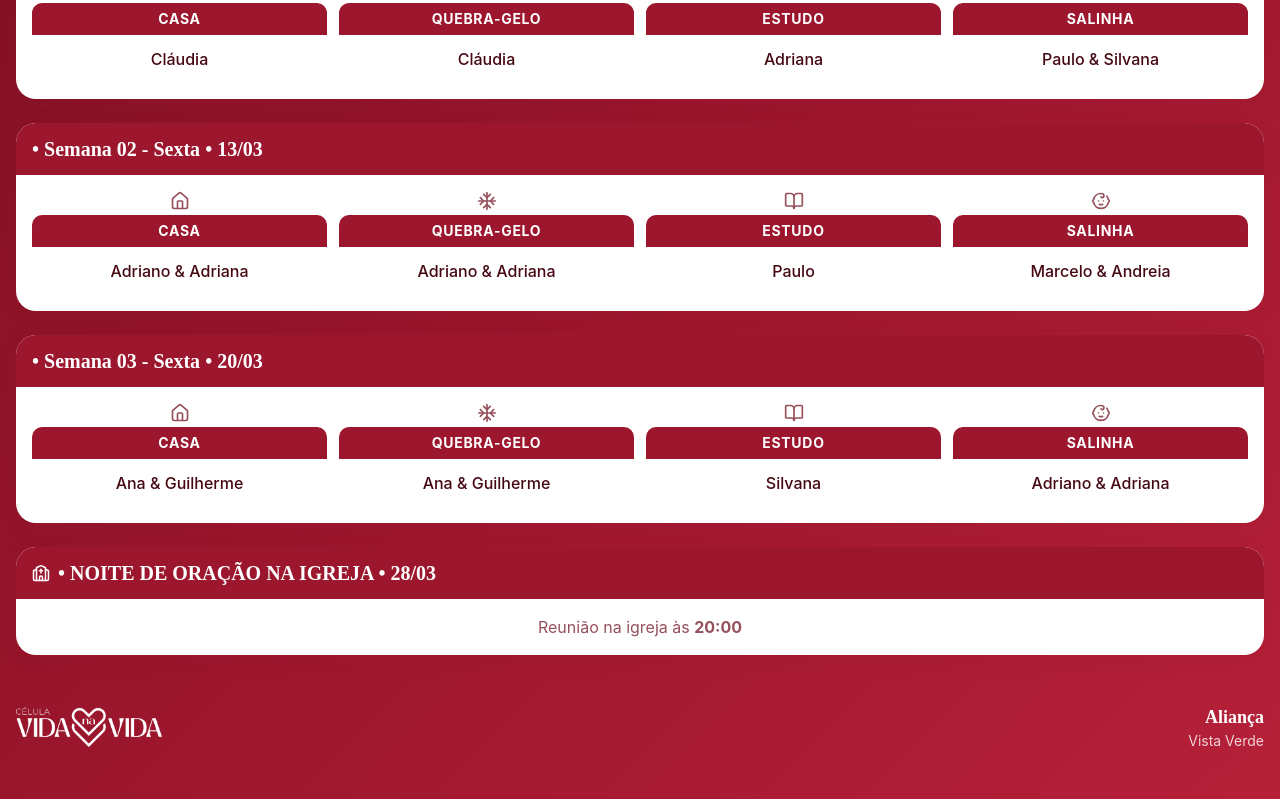
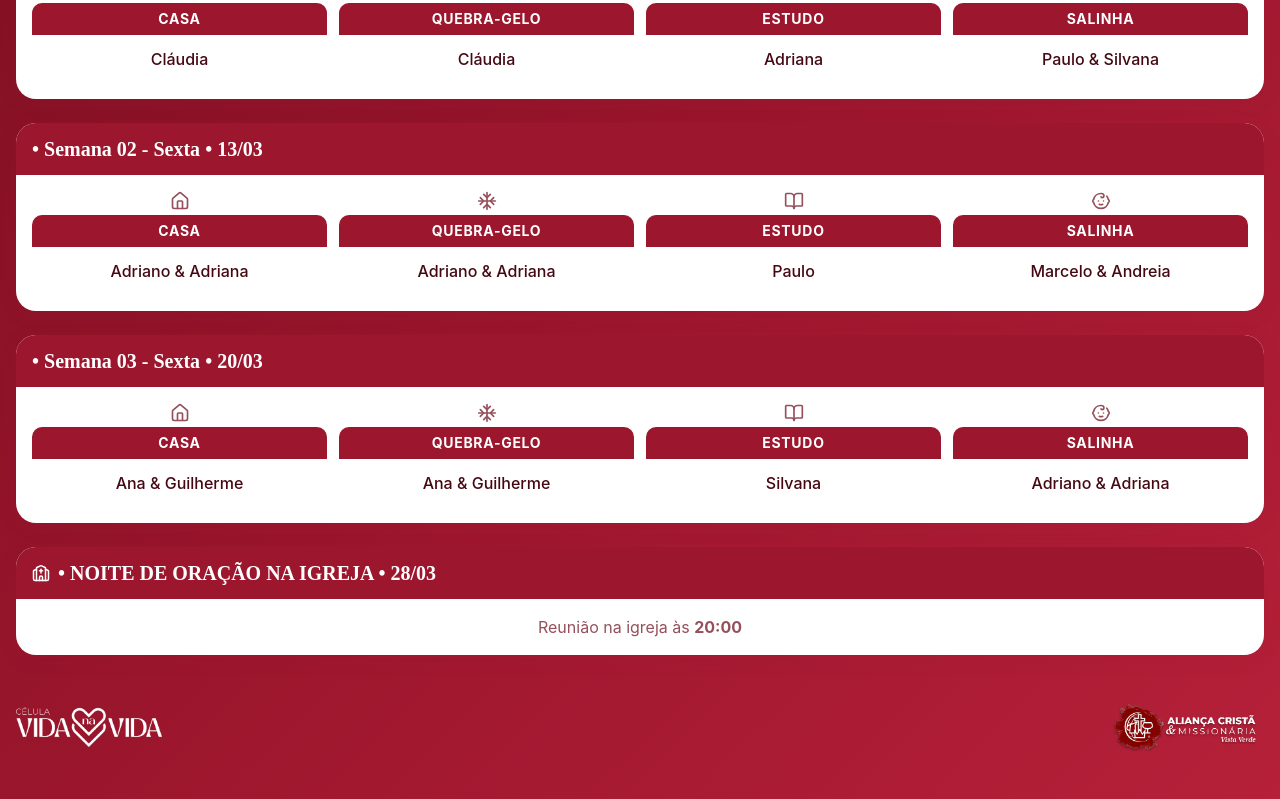
Before and after one commit to drineo11/celula-vida-na-vida, a React (Vite) app: page /escala in a window 1280 px wide. Shown: the part 245-1044 px from the top of the page. Built offline with nearby package versions, Linux system fonts and the light colour scheme; the HTML template or start-up script is replaced by a standard one.

Commit message:
feat: add MonthlyScheduleView component to display monthly cell group schedules.

```diff
--- a/src/components/MonthlySchedule.tsx
+++ b/src/components/MonthlySchedule.tsx
@@ -1,6 +1,7 @@
 import { Home, Snowflake, BookOpen, Baby, Church, Users, Globe } from "lucide-react";
 import { MonthlySchedule as MonthlyScheduleType, getMonthNamePT } from "@/lib/mockData";
 import { Logo } from "./Logo";
+import aliancaLogo from "@/assets/alianca-logo-white.png";
 import { parseDateSafe } from "@/lib/utils";
 
 interface MonthlyScheduleProps {
@@ -163,10 +164,11 @@ export function MonthlyScheduleView({ schedule }: MonthlyScheduleProps) {
         {/* Footer Logo */}
         <div className="flex items-center justify-between pt-6 pb-4">
           <Logo variant="light" size="md" />
-          <div className="text-primary-foreground text-right">
-            <p className="font-display font-bold text-lg">Aliança</p>
-            <p className="text-sm opacity-80">Vista Verde</p>
-          </div>
+          <img
+            src={aliancaLogo}
+            alt="Igreja Aliança Cristã & Missionária - Vista Verde"
+            className="h-12 w-auto"
+          />
         </div>
       </main>
     </div>
```
